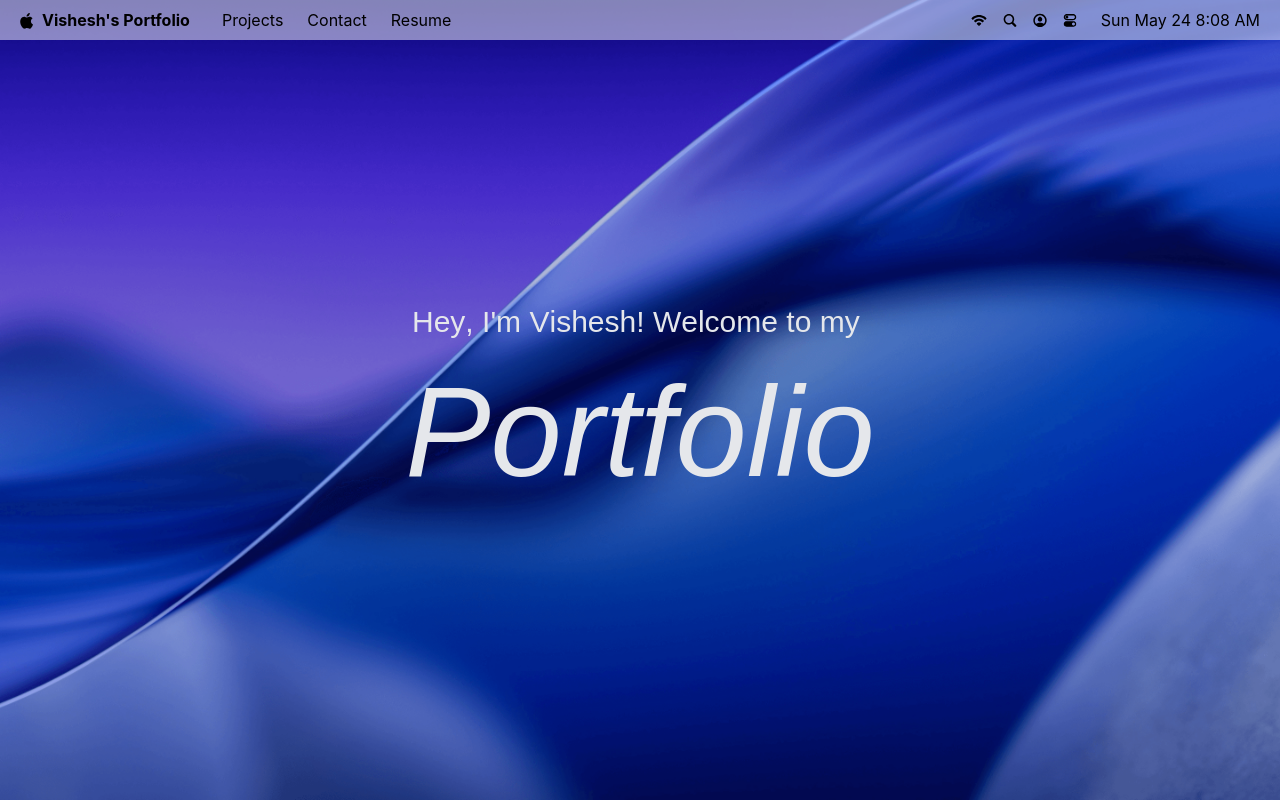
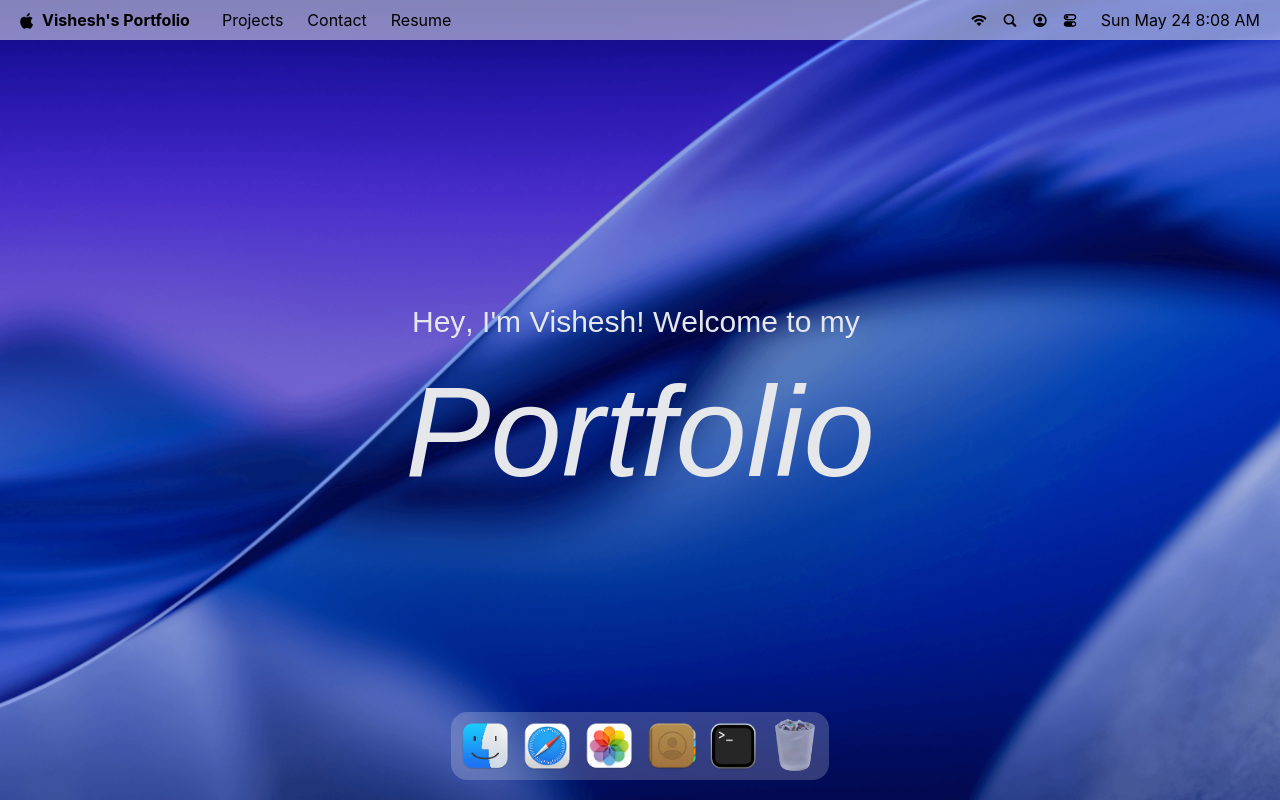
Before and after one commit to visheshsriv23/Vishesh-Portfolio, a React (Vite) app: page / in a window 1280 px wide. Built offline with nearby package versions, Linux system fonts and the light colour scheme; a web font is replaced by a local one.

Commit message:
implement dock presentation

```diff
--- a/package.json
+++ b/package.json
@@ -17,6 +17,7 @@
     "lucide-react": "^1.16.0",
     "react": "^19.2.6",
     "react-dom": "^19.2.6",
+    "react-tooltip": "^6.0.4",
     "tailwindcss": "^4.3.0"
   },
   "devDependencies": {
--- a/src/App.jsx
+++ b/src/App.jsx
@@ -1,13 +1,15 @@
 import { useState } from 'react'
 import Navbar from "#components/Navbar.jsx"
 import Welcome from "#components/Welcome.jsx"
+import Dock from "#components/Dock.jsx"
 
 function App() {
 
   return (
     <>
-      <Navbar/>
-      <Welcome/>
+      <Navbar />
+      <Welcome />
+      <Dock />
     </>
   )
 }
--- /dev/null
+++ b/src/components/Dock.jsx
@@ -0,0 +1,85 @@
+import React from 'react'
+import { useRef } from "react";
+import { Tooltip } from 'react-tooltip';
+import { dockApps } from "#constants/index.js";
+import gsap from "gsap";
+import { useGSAP } from "@gsap/react"
+
+const Dock = () => {
+	const dockRef = useRef(null);
+
+	useGSAP(() => {
+		const dock = dockRef.current;
+		if(!dock) return;
+		const icons = dock.querySelectorAll(".dock-icon");
+		const animateIcons = (mouseX) => {
+			const { left } = dock.getBoundingClientRect();
+			icons.forEach((icon) => {
+				const { left: iconLeft, width } = icon.getBoundingClientRect();
+				const center = iconLeft - left + width /2;
+				const distance = Math.abs(mouseX - center);
+				const intensity = Math.exp(-(distance ** 2.5) / 2000);
+				gsap.to(icon, {
+					scale: 1 + 0.25 * intensity,
+					y: -15 * intensity,
+					duration: 0.2,
+					ease: 'power1.out',
+				});
+			});
+		};
+		const handleMouseMove = (e) => {
+			const { left } = dock.getBoundingClientRect();
+			animateIcons(e.clientX - left);
+		};
+		const resetIcons = () => icons.forEach((icon) => gsap.to(icon, {
+			scale: 1,
+			y: 0,
+			duration: 0.3,
+			ease: 'power1.out',
+			}),
+		);
+		dock.addEventListener("mousemove", handleMouseMove);
+		dock.addEventListener("mouseleave", resetIcons);
+
+		return () => {
+			dock.removeEventListener("mousemove", handleMouseMove);
+			dock.removeEventListener("mouseleave", resetIcons);
+		}
+
+	}, []);
+
+	const toggleApp = (app) => {
+
+	}
+
+	return (
+		<section id="dock">
+			<div ref={dockRef} className="dock-container">
+				{dockApps.map(({ id, name, icon, canOpen }) => (
+					<div key={id} className="relative flex justify-center">
+						<button
+							type="button"
+							className="dock-icon"
+							aria-label={name}
+							data-tooltip-id="dock-tooltip"
+							data-tooltip-content={name}
+							data-tooltip-delay-show={150}
+							disabled={!canOpen}
+							onClick={() => toggleApp({ id, canOpen })}
+						>
+							<img
+								src={`/images/${icon}`}
+								alt={name}
+								loading="lazy"
+								className={canOpen ? "" : "opacity-60"}
+							/>
+						</button>
+					</div>
+				))}
+				<Tooltip id="dock-tooltip" place="top" className="tooltip"/>
+			</div>
+		</section>
+	)
+}
+
+export default Dock
--- a/src/components/Navbar.jsx
+++ b/src/components/Navbar.jsx
@@ -10,7 +10,7 @@
 					<img src="/images/logo.svg" alt="logo"/>
 					<p className="font-bold">Vishesh's Portfolio</p>
 				</div>
-				<ul className="flex items-center gap-6">
+				<ul className="flex items-center gap-6 cursor-pointer">
 					{navLinks.map(({ id, name }) => (
 						<li key={id}>
 							<p>{name}</p>
--- a/src/components/Welcome.jsx
+++ b/src/components/Welcome.jsx
@@ -34,7 +34,7 @@
 		letters.forEach((letter) => {
 			const { left: l, width: w } = letter.getBoundingClientRect();
 			const distance = Math.abs(mouseX - (l - left + w / 2));
-			const intensity = Math.exp(-(distance ** 2) / 20000);
+			const intensity = Math.exp(-(distance ** 2) / 2000);
 			animateLetter(letter, min + (max - min) * intensity);
 		});
 	};
```
Also changed, not shown: 1 other file (tests, documents, lock files or other folders).
